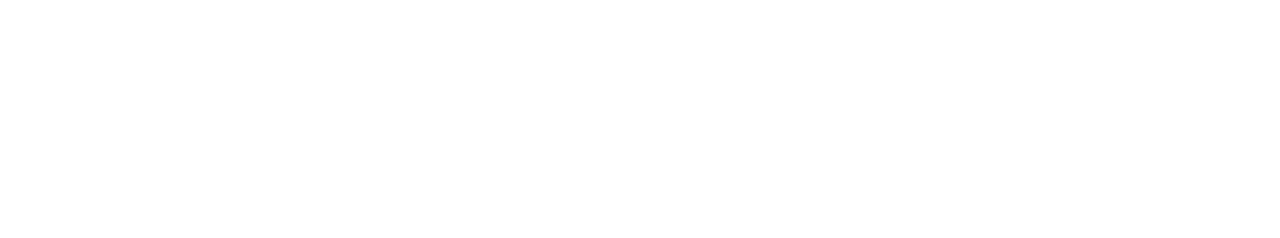
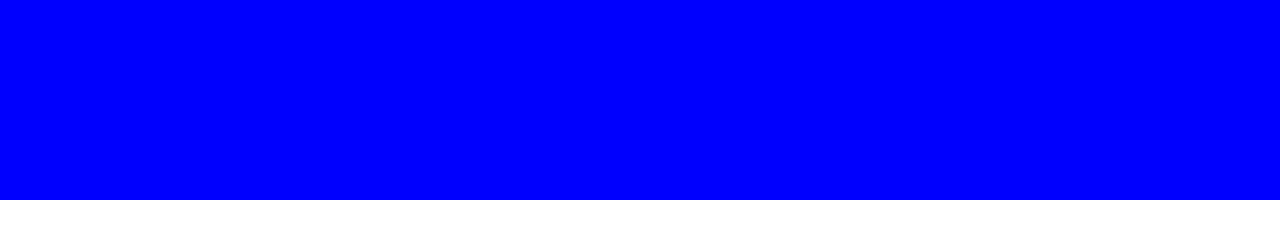
Before and after one commit to abdessalam-x/examdevweb, a plain HTML site: page index.html in a window 1280 px wide. Drawn offline with Linux system fonts and the light colour scheme.

Commit message:
blue div

```diff
--- a/index.css
+++ b/index.css
@@ -0,0 +1,9 @@
+.navbar{
+    width: 100;
+    height: 200px;
+    background-color: blue;
+}
+body{
+    margin: 0px;
+    padding: 0px;
+}
--- a/index.html
+++ b/index.html
@@ -7,6 +7,8 @@
     <link rel="stylesheet" href="./index.css">
 </head>
 <body>
+        <div class="navbar">
 
+        </div>
 </body>
 </html>
```
